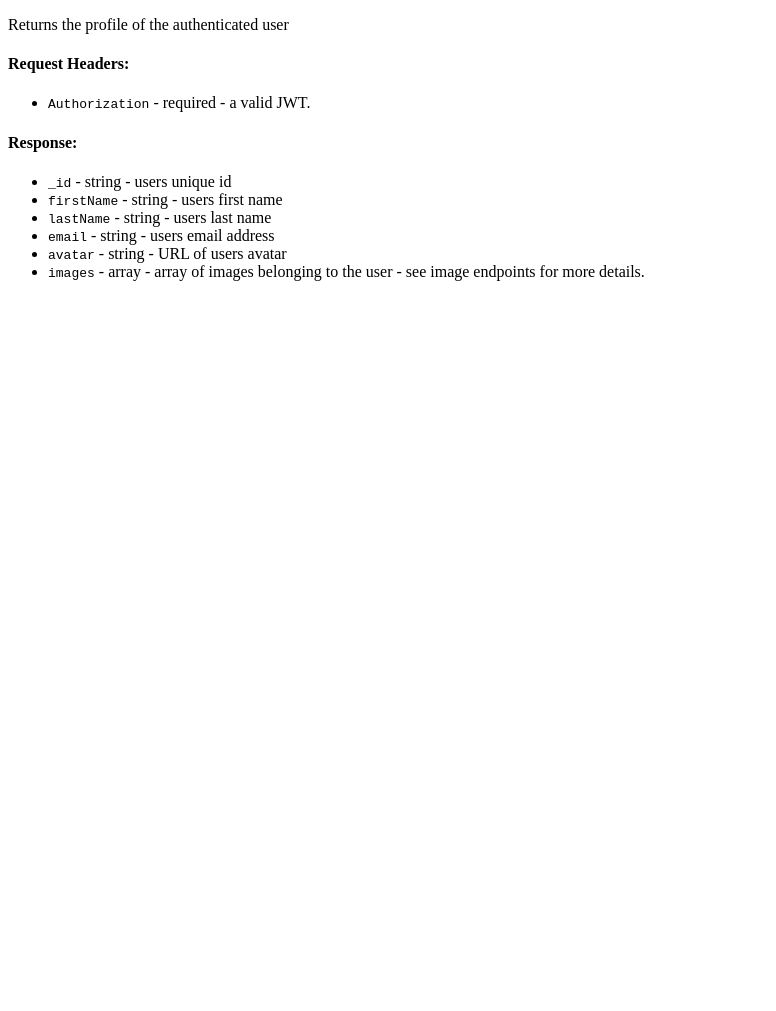
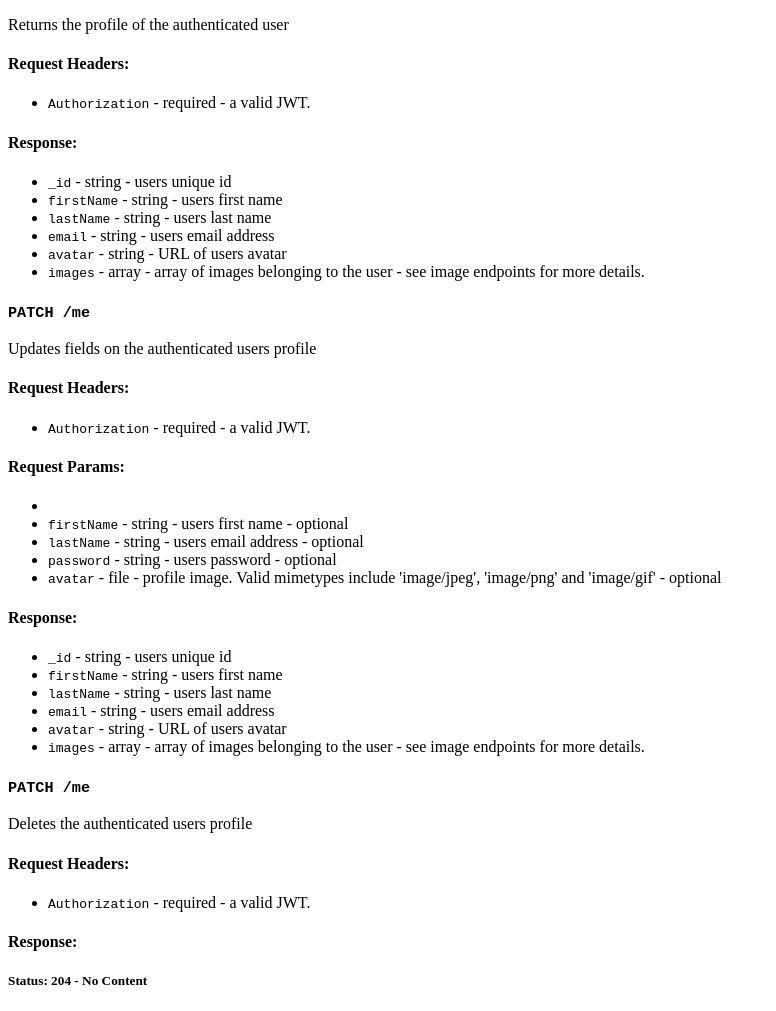
Before and after one commit to CommandShiftHQ/image-api, a website: page src/public/index.html in a window 1280 px wide. Shown: the part 1839-2850 px from the top of the page, without its empty margins (0-776 px from the left). Before the commit the page ends 2136 px from the top, so only its background shows below. Drawn offline with Linux system fonts and the light colour scheme.

Commit message:
Complete ME endpoint docs

```diff
--- a/src/public/index.html
+++ b/src/public/index.html
@@ -108,6 +108,7 @@
               </li>
             </ul>
           </section>
+
           <section id="get-users-id">
             <h3><code>GET /users/:id</code></h3>
             <p>Returns the profile of a user with the given ID</p>
@@ -171,6 +172,61 @@
               </li>
             </ul>
           </section>
+
+          <section id="patch-me">
+            <h3><code>PATCH /me</code></h3>
+            <p>Updates fields on the authenticated users profile</p>
+            <h4>Request Headers:</h4>
+            <ul>
+              <li>
+                <code>Authorization</code> - required - a valid JWT.
+              </li>
+            </ul>
+            <h4>Request Params:</h4>
+            <ul>
+              <li>
+                <li><code>firstName</code> - string - users first name - optional</li>
+                <li><code>lastName</code> - string - users email address - optional</li>
+                <li><code>password</code> - string - users password - optional</li>
+                <li><code>avatar</code> - file - profile image. Valid mimetypes include 'image/jpeg', 'image/png' and 'image/gif' -
+                  optional</li>
+              </li>
+            </ul>
+            <h4>Response:</h4>
+            <ul>
+              <li>
+                <code>_id</code> - string - users unique id
+              </li>
+              <li>
+                <code>firstName</code> - string - users first name
+              </li>
+              <li>
+                <code>lastName</code> - string - users last name
+              </li>
+              <li>
+                <code>email</code> - string - users email address
+              </li>
+              <li>
+                <code>avatar</code> - string - URL of users avatar
+              </li>
+              <li>
+                <code>images</code> - array - array of images belonging to the user - see image endpoints for more details.
+              </li>
+            </ul>
+          </section>
+
+          <section id="delete-me">
+            <h3><code>PATCH /me</code></h3>
+            <p>Deletes the authenticated users profile</p>
+            <h4>Request Headers:</h4>
+            <ul>
+              <li>
+                <code>Authorization</code> - required - a valid JWT.
+              </li>
+            </ul>
+            <h4>Response:</h4>
+            <h5>Status: 204 - No Content</h5>
+          </section>
         </section>
       </section>
     </main>
```
